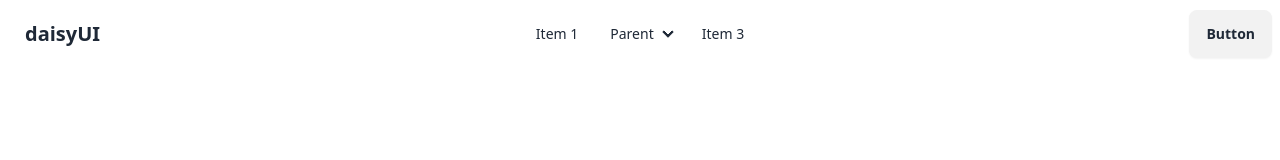
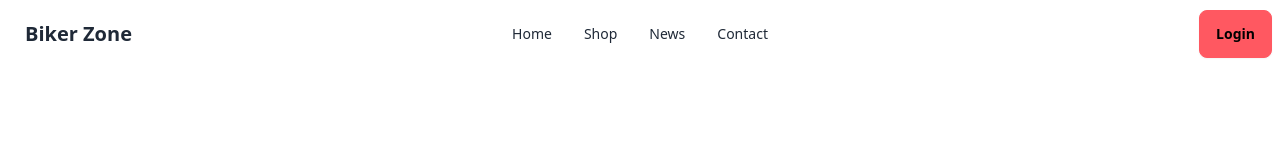
Before and after one commit to mahiamOmO/biker-zone-landing-page, a plain HTML site: page index.html in a window 1280 px wide. Drawn offline with nearby package versions, Linux system fonts and the light colour scheme.

Commit message:
added navbar and btn

```diff
--- a/index.html
+++ b/index.html
@@ -32,36 +32,25 @@
             <ul
               tabindex="0"
               class="menu menu-sm dropdown-content bg-base-100 rounded-box z-[1] mt-3 w-52 p-2 shadow">
-              <li><a>Item 1</a></li>
-              <li>
-                <a>Parent</a>
-                <ul class="p-2">
-                  <li><a>Submenu 1</a></li>
-                  <li><a>Submenu 2</a></li>
-                </ul>
-              </li>
-              <li><a>Item 3</a></li>
+              <li><a>Home</a></li>
+              <li><a>Shop</a></li>
+              <li><a>News</a></li>
+              <li><a>Contact</a></li>
             </ul>
           </div>
-          <a class="btn btn-ghost text-xl">daisyUI</a>
+          <a class="btn btn-ghost text-xl">Biker Zone</a>
         </div>
         <div class="navbar-center hidden lg:flex">
           <ul class="menu menu-horizontal px-1">
-            <li><a>Item 1</a></li>
-            <li>
-              <details>
-                <summary>Parent</summary>
-                <ul class="p-2">
-                  <li><a>Submenu 1</a></li>
-                  <li><a>Submenu 2</a></li>
-                </ul>
-              </details>
-            </li>
-            <li><a>Item 3</a></li>
+            <li><a>Home</a></li>
+              <li><a>Shop</a></li>
+              <li><a>News</a></li>
+              <li><a>Contact</a></li>
+
           </ul>
         </div>
         <div class="navbar-end">
-          <a class="btn">Button</a>
+          <a class="btn btn-error">Login</a>
         </div>
       </div>
 </nav>
```
